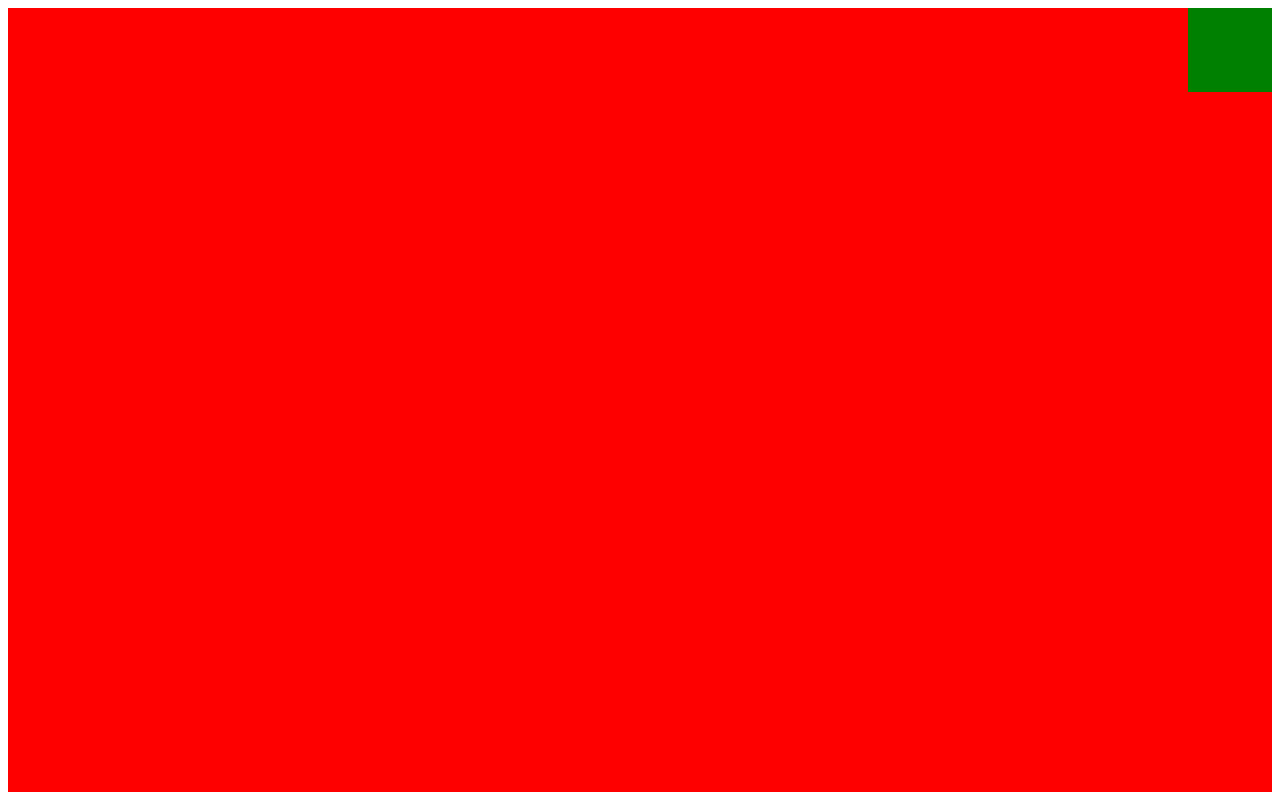
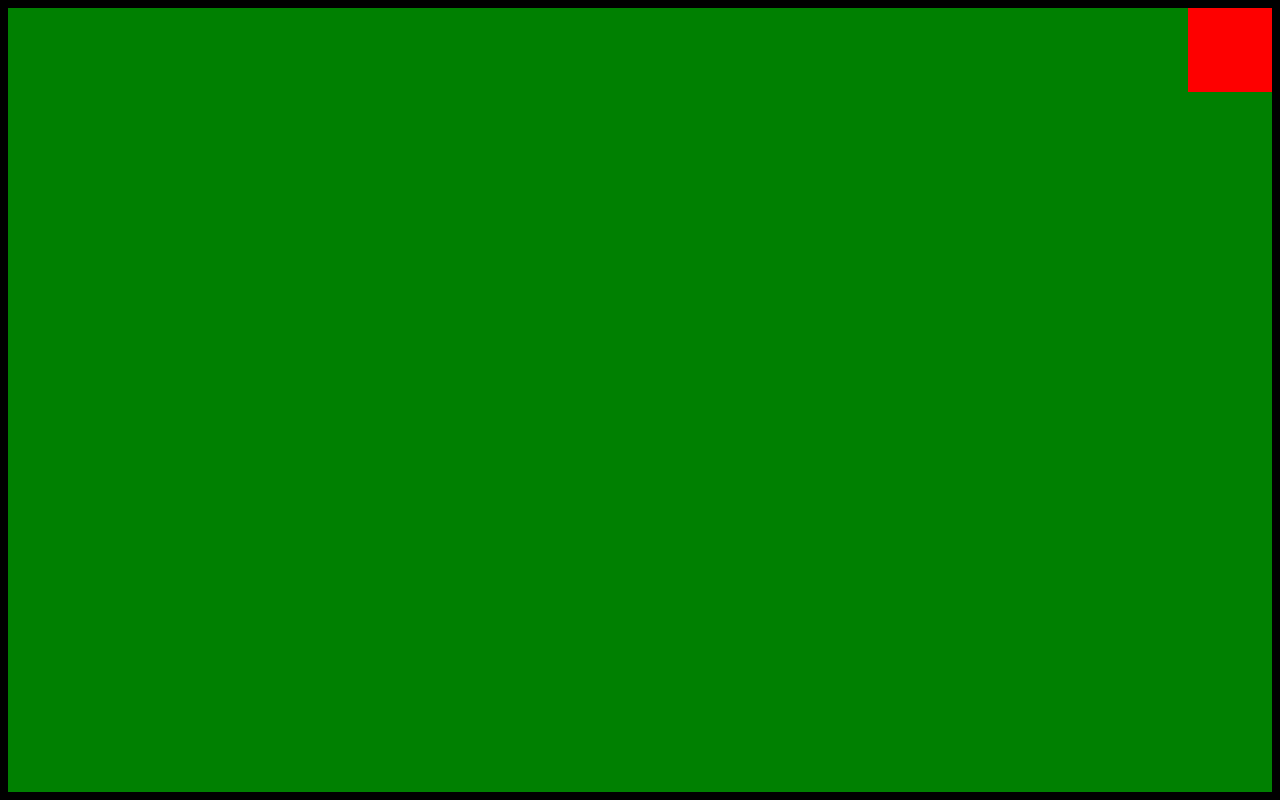
Before and after one commit to federico-fiorini/Junction2016, a plain HTML site: page index.html in a window 1280 px wide. Both pictures are taken after a click on the element 1230 px from the left and 50 px from the top of the page. Drawn offline with nearby package versions, Linux system fonts and the light colour scheme.

Commit message:
refactored

```diff
--- a/index.html
+++ b/index.html
@@ -1,63 +1,12 @@
 <html>
 <head>
+	<link rel="stylesheet" href="style.css">
 	<script src="https://ajax.googleapis.com/ajax/libs/jquery/3.1.1/jquery.min.js"></script>
-
-	<style>
-		body {
-			background:
-		}
-
-		iframe {
-		 border:0 none;
-		}
-
-		#top-left {
-			position: absolute;
-			top: 0;
-			right: 0;
-			height: 100px;
-			width: 100px;
-			z-index: 1000;
-		}
-
-	</style>
-
-	<script type="text/javascript">
-
-	$(function() {
-
-		$( "#top-left" ).click(function(event) {
-
-			console.log("clicked");
-
-		  	$( ".small" )
-		  		.animate({
-				    opacity: 1,
-				    width: "100%",
-				    height: "100%",
-				    'z-index': "0"
-				}, 2000, function() {}
-			);
-
-		  	$( ".big" )
-		  		.animate({
-				    opacity: 1,
-				    width: "100px",
-				    height: "100px",
-				    'z-index': "100"
-				}, 2000, function() {}
-			);
-
-
-		});
-	});
-	</script>
-
+	<script src="scripts.js"></script>
 </head>
 <body>
 	<div id="top-left"></div>
-<iframe id="ads" src="ads.html" style="position: absolute; top: 0; right: 0; height: 100px; width: 100px; z-index: 100;"></iframe>
-
-<iframe id="interaction" src="interaction.html" style="position: absolute; top: 0; right: 0; height: 100%; width: 100%; z-index: 0;"></iframe>
+	<iframe id="ads" src="ads.html"></iframe>
+	<iframe id="interactive" src="interactive.html"></iframe>
 </body>
 </html>
--- /dev/null
+++ b/scripts.js
@@ -0,0 +1,26 @@
+$(function() {
+
+	$( "#top-left" ).click(function(event) {
+
+		console.log("clicked");
+
+	  	$( "#ads" )
+	  		.animate({
+			    opacity: 1,
+			    width: "100%",
+			    height: "100%",
+			    'z-index': "0"
+			}, 2000, function() {}
+		);
+
+	  	$( "#interactive" )
+	  		.animate({
+			    opacity: 1,
+			    width: "100px",
+			    height: "100px",
+			    'z-index': "100"
+			}, 2000, function() {}
+		);
+
+	});
+});
--- /dev/null
+++ b/style.css
@@ -0,0 +1,34 @@
+body {
+	background: black;
+}
+
+iframe {
+ 	border:0 none;
+}
+
+#top-left {
+	position: absolute;
+	top: 0;
+	right: 0;
+	height: 100px;
+	width: 100px;
+	z-index: 1000;
+}
+
+#ads {
+	position: absolute;
+	top: 0;
+	right: 0;
+	height: 100px;
+	width: 100px;
+	z-index: 100;
+}
+
+#interactive {
+	position: absolute;
+	top: 0;
+	right: 0;
+	height: 100%;
+	width: 100%;
+	z-index: 0;
+}
```
Also changed, not shown: interactive.html (renamed from interaction.html).
